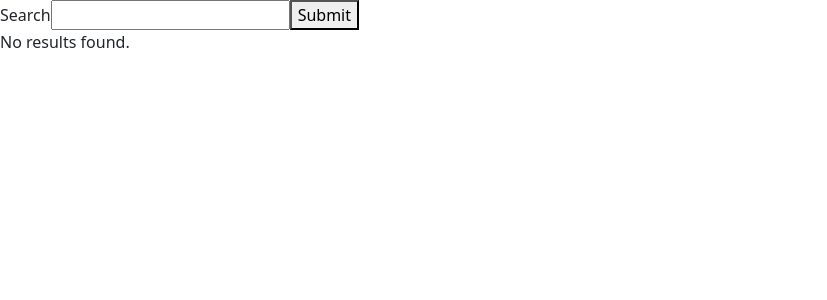
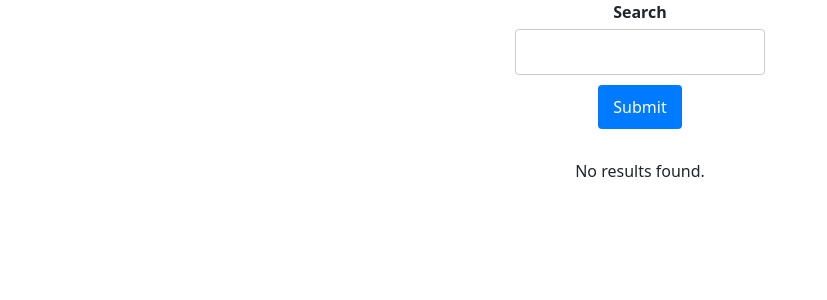
Before and after one commit to alexJSanchez/residentialsearch, a React (Create React App) app in the folder client/: page / in a window 1280 px wide. Shown: the top 300 px of the page, without its empty margins (0-827 px from the left). Built offline with nearby package versions, Linux system fonts and the light colour scheme.

Commit message:
image file

```diff
--- a/client/src/elements/Home.jsx
+++ b/client/src/elements/Home.jsx
@@ -1,5 +1,6 @@
 import React, { useState } from "react";
 import residential from "../residentials"; // Assuming this is your data
+import '../index.css'; // Import the CSS file for styles
 
 const Home = () => {
     const [search, setSearch] = useState('');
@@ -59,10 +60,14 @@ const Home = () => {
             </form>
 
             {/* Display search results */}
-            <div className="search-results">
+            <div className="results-container">
                 {searchResult.length > 0 ? (
                     searchResult.map((item, index) => (
-                        <div key={index}><h4>{item.Super}</h4><h3>{item.Address}</h3><h5>{item.Super_Cell}</h5></div> // Ensure each item has a unique key
+                        <div key={index} className="result-card">
+                            <h4>{item.Super}</h4>
+                            <h3>{item.Address}</h3>
+                            <h5>{item.Super_Cell}</h5>
+                        </div> // Ensure each item has a unique key
                     ))
                 ) : (
                     <p>No results found.</p> // Display message if no results are found
--- a/client/src/index.css
+++ b/client/src/index.css
@@ -11,3 +11,69 @@ code {
   font-family: source-code-pro, Menlo, Monaco, Consolas, 'Courier New',
     monospace;
 }
+
+.searchForm {
+  display: flex;
+  flex-direction: column;
+  align-items: center;
+  margin-bottom: 20px;
+}
+
+.searchForm label {
+  margin-bottom: 5px;
+  font-weight: bold;
+}
+
+.searchForm input {
+  padding: 10px;
+  width: 250px;
+  border: 1px solid #ccc;
+  border-radius: 4px;
+  margin-bottom: 10px;
+}
+
+.searchForm button {
+  padding: 10px 15px;
+  border: none;
+  border-radius: 4px;
+  background-color: #007bff;
+  color: white;
+  cursor: pointer;
+}
+
+.searchForm button:hover {
+  background-color: #0056b3;
+}
+
+.results-container {
+  display: flex;
+  flex-wrap: wrap; /* Allow wrapping to next line */
+  justify-content: space-around; /* Space out results evenly */
+  padding: 10px;
+}
+
+.result-card {
+  background: #f9f9f9; /* Light background for cards */
+  border: 1px solid #ddd; /* Light border */
+  border-radius: 8px;
+  padding: 15px;
+  margin: 10px;
+  box-shadow: 0 2px 5px rgba(0, 0, 0, 0.1); /* Slight shadow */
+  width: 200px; /* Set a fixed width for each card */
+  text-align: center; /* Center the text */
+}
+
+.result-card h4 {
+  margin: 0;
+  color: #333;
+}
+
+.result-card h3 {
+  margin: 5px 0;
+  color: #555;
+}
+
+.result-card h5 {
+  margin: 0;
+  color: #777;
+}
```
Also changed, not shown: client/src/images/Rodriguez_Hector.jpg (added).
